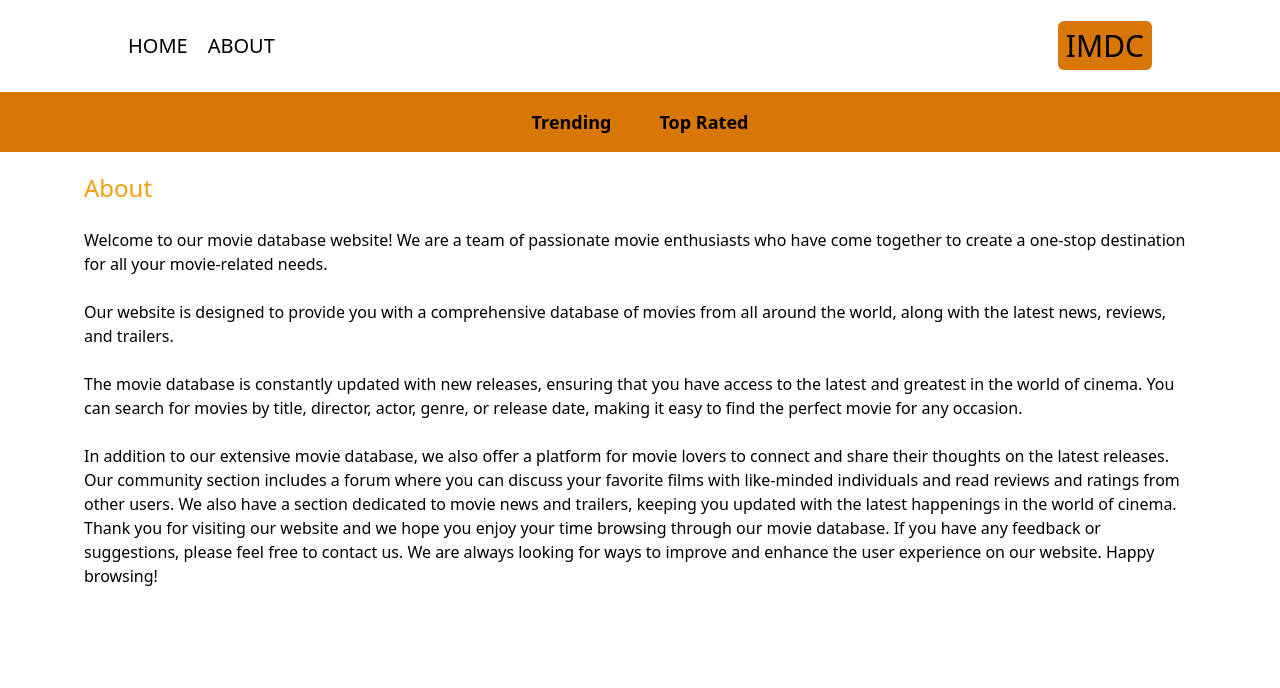
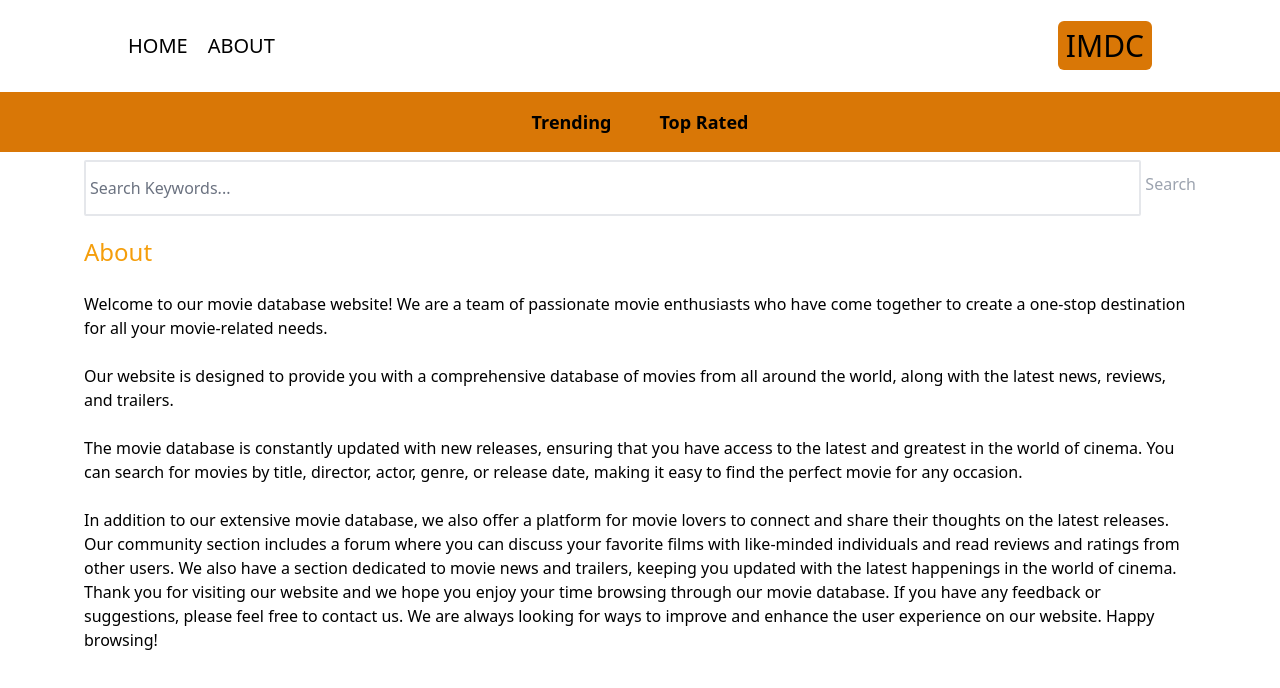
Before and after one commit to sajid40/IMDC, a Next.js app: page /about in a window 1280 px wide. Shown: the top 688 px of the page. Built offline with nearby package versions, Linux system fonts and the light colour scheme.

Commit message:
add search abilty

```diff
--- a/src/app/layout.js
+++ b/src/app/layout.js
@@ -1,6 +1,7 @@
 import Header from '@/components/Header/Header'
 import './globals.css'
 import Navbar from '@/components/Navbar/Navbar'
+import Searchbox from '@/components/Searchbox/Searchbox'
 
 export const metadata = {
   title: 'IMDC',
@@ -14,6 +15,7 @@
 
         <Header/>
         <Navbar/>
+        <Searchbox/>
 
 
         {children}</body>
--- /dev/null
+++ b/src/app/search/[searchTerm]/page.jsx
@@ -0,0 +1,22 @@
+import Results from '@/components/Results/Results';
+import React from 'react'
+
+export default async function Searchpage({params}) {
+    const res = await fetch(`https://api.themoviedb.org/3/search/movie?api_key=${process.env.API_KeY}&query=${params.searchTerm}&language=en-US&include_adult=false`);
+
+if(!res.ok){
+    throw new Error("Error fetching data");
+}
+    const data = await res.json();
+
+    const results = data.results;
+  return (
+    <div>
+        {results&& results.length === 0 && (
+            <h1 className="text-center pt-6">No results found</h1>
+        )}
+
+        {results && <Results results={results}/>}
+    </div>
+  )
+}
--- /dev/null
+++ b/src/components/Searchbox/Searchbox.jsx
@@ -0,0 +1,29 @@
+"use client";
+
+import React, { useState } from 'react';
+import { useRouter } from 'next/navigation';
+
+export default function Searchbox() {
+
+    const [search,setSearch]= useState("");
+
+    const router = useRouter();
+    function handleSubmit(e){
+        e.preventDefault();
+
+        if (!search) return;
+        router.push(`/search/${search}`);
+    }
+
+
+  return (
+    <form onSubmit={handleSubmit} className="flex max-w-6xl mx-auto justify-between items-center px-5 ">
+        <input value={search} onChange={(e)=>setSearch(e.target.value)} type="text" placeholder="Search Keywords..."
+        className="w-full h-14 rounded-sm  placeholder-gray-500 border-2 rounded-2xl mt-2 mr-1 px-1 bg-transparent flex-1"/>
+
+        <button disabled={!search} type="submit" className="text-amber-600 disabled:text-gray-400">Search</button>
+    </form>
+
+
+  )
+}
```
